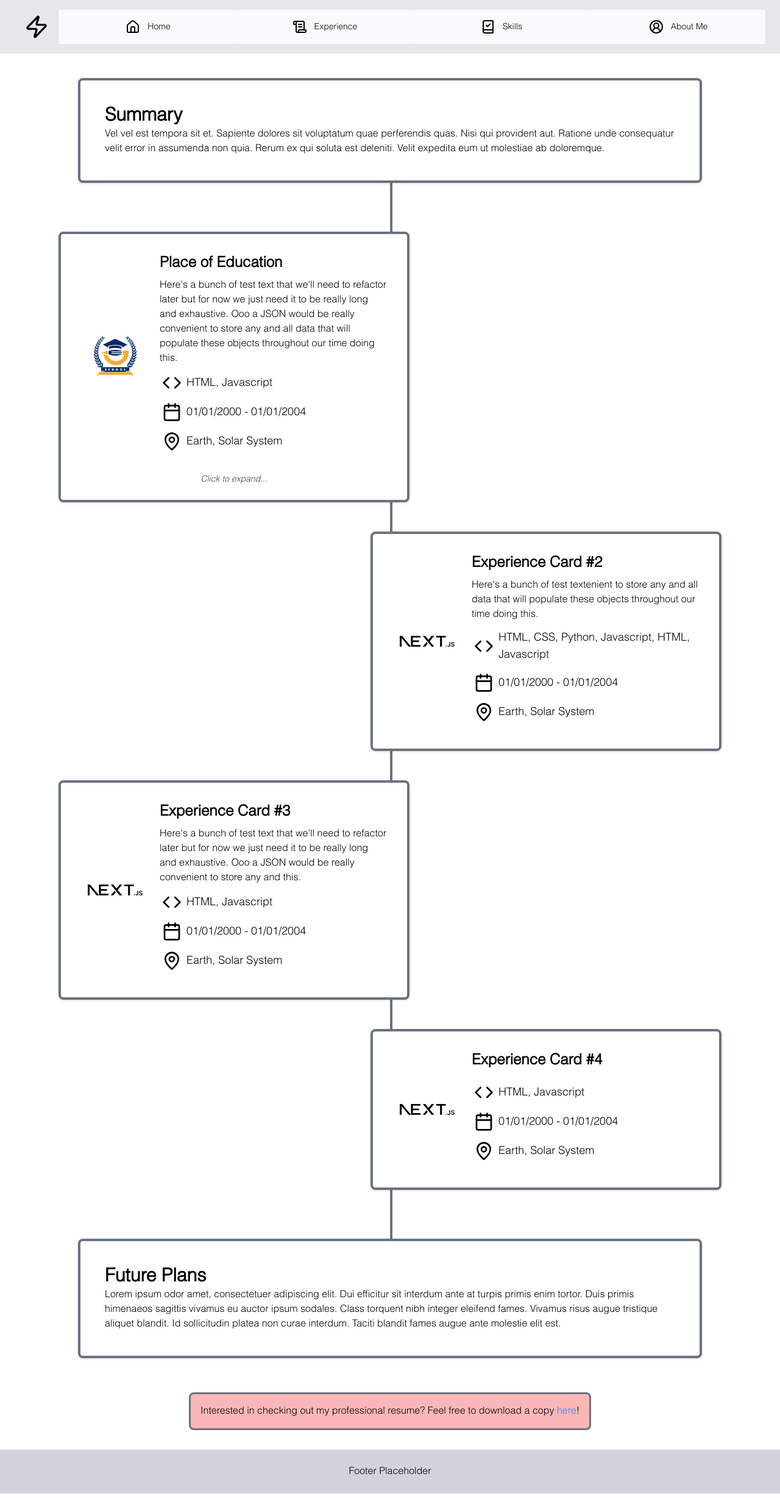
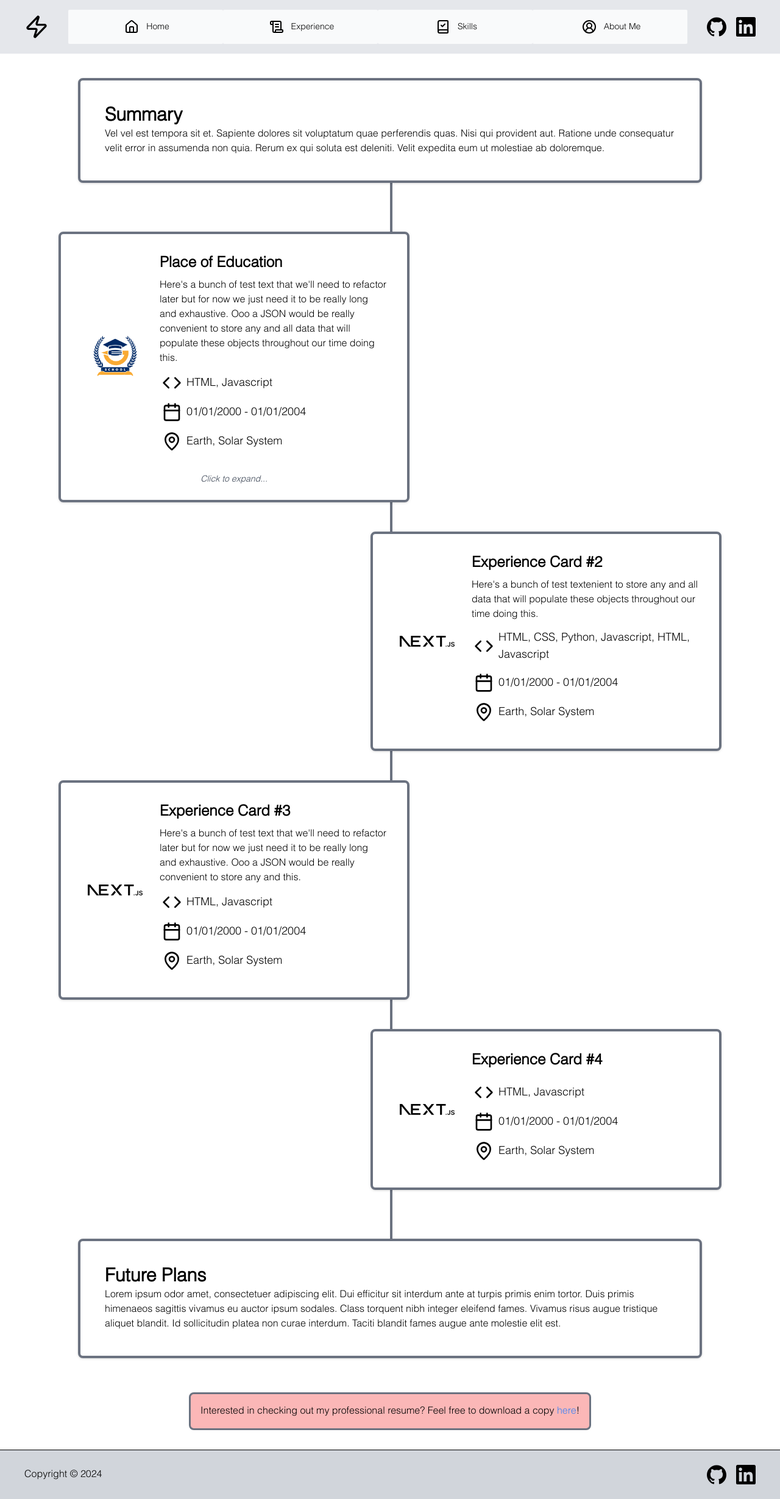
Before and after one commit to hrobb/personalSiteBase, a Next.js app: page /experience in a window 1280 px wide. Shown: the whole page at 61% size. Built offline with nearby package versions, Linux system fonts and the light colour scheme.

Commit message:
Refined footer, added social media links

```diff
--- a/app/ui/icons.tsx
+++ b/app/ui/icons.tsx
@@ -39,6 +39,8 @@ import {
 } from "react-icons/di"
 
 import {
+	SiGithub,
+	SiLinkedin,
 	SiJavascript,
 	SiPython,
 	SiMicrosoftonenote,
@@ -51,6 +53,8 @@ export type ReactIconsType = {
 }
 
 export const ReactIcons: ReactIconsType = {
+	githubLogo: SiGithub,
+	linkedInLogo: SiLinkedin,
 	htmlLogo: DiHtml5,
 	cssLogo: DiCss3,
 	jsLogo: SiJavascript,
--- a/app/ui/navigation/footer.tsx
+++ b/app/ui/navigation/footer.tsx
@@ -1,13 +1,27 @@
 import Link from 'next/link';
-import {Icons} from '@/app/ui/icons';
+import { ReactIcons } from '../icons';
+import { IconType } from 'react-icons';
 
 
 export default function Footer() {
+	const GithubIcon: IconType = ReactIcons.githubLogo;
+	const githubLink = "https://www.github.com";
+
+	const LinkedInIcon: IconType = ReactIcons.linkedInLogo;
+	const linkedInLink = "https://www.linkedin.com";
 
 	return (
-		<footer className='p-6 bg-gray-300'>
-			<div className='flex justify-center'>
-				<p>Footer Placeholder</p>
+		<footer className='p-6 bg-gray-300 border-t border-black'>
+			<div className='flex justify-between items-center'>
+				<p className='pl-4'>Copyright © {new Date().getFullYear()}</p>
+				<div className='flex gap-4 pr-4'>
+					<a href={githubLink} className='cursor-pointer'>
+						<GithubIcon className='h-8 w-8'/>
+					</a>
+					<a href={linkedInLink} className='cursor-pointer'>
+						<LinkedInIcon className='h-8 w-8 cursor-pointer'/>
+					</a>
+				</div>
 			</div>
 		</footer>
 	);
--- a/app/ui/navigation/header.tsx
+++ b/app/ui/navigation/header.tsx
@@ -2,7 +2,9 @@
 
 import { useEffect, useState } from "react";
 import Navlinks from "./navlinks";
-import {Icons} from "../icons";
+import { Icons } from "../icons";
+import { ReactIcons } from '../icons';
+import { IconType } from 'react-icons';
 
 export default function Header() {
 	const [nav,setNav] = useState(false);
@@ -10,6 +12,12 @@ export default function Header() {
 	const SiteLogo = Icons.sampleLogo;
 	const NavOpen = Icons.chevronLeft;
 	const NavClose = Icons.close;
+
+	const GithubIcon: IconType = ReactIcons.githubLogo;
+	const githubLink = "https://www.github.com";
+
+	const LinkedInIcon: IconType = ReactIcons.linkedInLogo;
+	const linkedInLink = "https://www.linkedin.com";
 
 	const handleSideMenu = () => {
 		setNav(!nav);
@@ -43,7 +51,7 @@ export default function Header() {
 					<SiteLogo className="w-10 h-10"/>
 				</div>
 
-				<div className="hidden sm:flex flex-row grow items-center justify-center">
+				<div className="hidden sm:flex flex-row grow items-center justify-center px-4">
 					<Navlinks/>
 				</div>
 
@@ -52,6 +60,15 @@ export default function Header() {
 					className="p-4 sm:hidden"
 				>
 					{nav ? <NavClose className="w-10 h-10" /> : <NavOpen className="w-10 h-10" />}
+				</div>
+
+				<div className='hidden sm:flex gap-4 px-4'>
+					<a href={githubLink} className='cursor-pointer'>
+						<GithubIcon className='h-8 w-8'/>
+					</a>
+					<a href={linkedInLink} className='cursor-pointer'>
+						<LinkedInIcon className='h-8 w-8 cursor-pointer'/>
+					</a>
 				</div>
 			</div>
 			{nav && (
```
